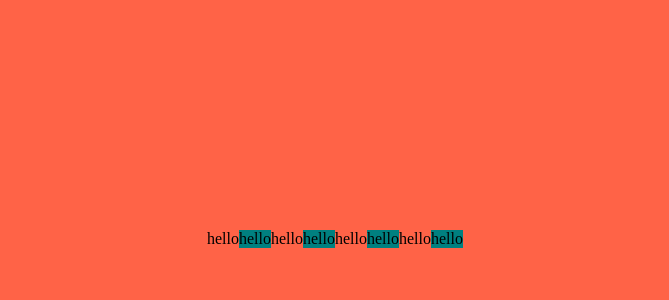
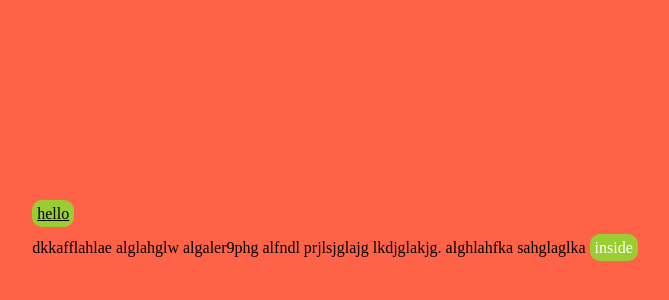
Before and after one commit to tashapark/kokoa-clone, a plain HTML site: page home.html in a window 1280 px wide. Shown: the part 3811-4111 px from the top of the page, without its empty margins (305-974 px from the left). Drawn offline with Linux system fonts and the light colour scheme.

Commit message:
psuedo selector using contributor

```diff
--- a/home.html
+++ b/home.html
@@ -10,35 +10,45 @@
         height: 1000vh;
         margin: 50px;
       }
-      div {
+      /* div {
         width: 150px;
         height: 150px;
         background-color: wheat;
         position: relative;
-      }
+      } */
       /* psuedo selector; class나 id를 만드는 것보다 훨씬 좋은 방법
       html 건들일 필요가 없음 */
       span {
-        background-color: tomato;
+        background-color: yellowgreen;
+        padding: 5px;
+        border-radius: 10px;
       }
-      /* nth-child()숫자 하나씩 안 넣고 걍 짝수는 even(2n) 떄림
-      odd(2n+1)도 가능
-      3개당 하나씩 바뀌려면 3n+1하면 됨
-      n+1을 생각할 것. n을 잘 활용하자 */
-      span:nth-child(even) {
-        background-color: teal;
+      /* parent all children 부모는 원하는 만큼 써도 상관이 없음. 부모안의 것을 가리킴 */
+      p span {
+        color: white;
+      }
+      /* parent > direct children 비로 다이렉트 아래있는 자식한테 적용가능 오호 */
+      div > span {
+        text-decoration: underline;
+      }
+      /* sibling; next to the sibling만 적용; p 바로 옆에 있는(뒤에 오는) span에게 css걸기 */
+      p + span {
+        text-decoration: underline;
+      }
+      /* 바로 뒤에 오는 sibling은 아닌데 sibling인 경우에 사용 */
+      p ~ span {
+        text-decoration: underline;
       }
     </style>
   </head>
 
   <body>
-    <span>hello</span>
-    <span>hello</span>
-    <span>hello</span>
-    <span>hello</span>
-    <span>hello</span>
-    <span>hello</span>
-    <span>hello</span>
-    <span>hello</span>
+    <div>
+      <span>hello</span>
+      <p>
+        dkkafflahlae alglahglw algaler9phg alfndl prjlsjglajg lkdjglakjg.
+        alghlahfka sahglaglka <span>inside</span>
+      </p>
+    </div>
   </body>
 </html>
```
